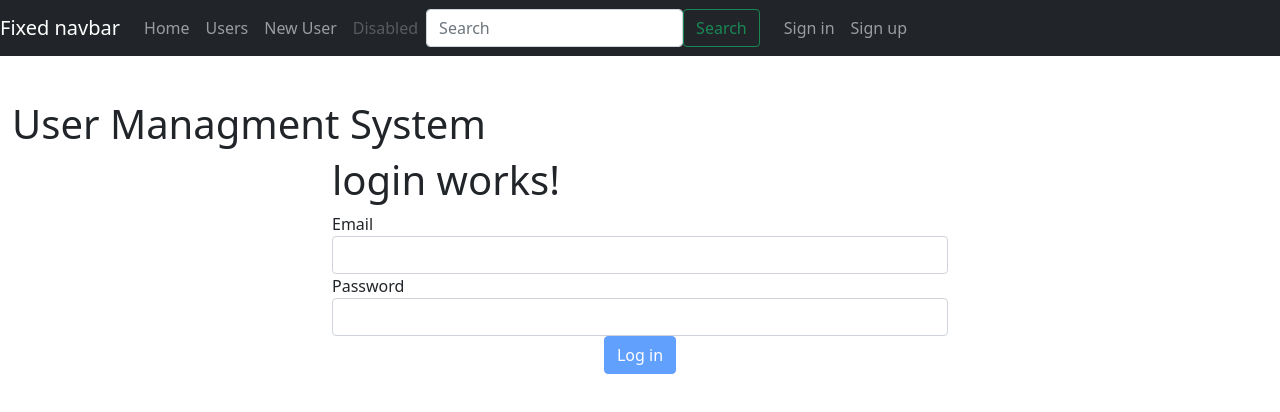
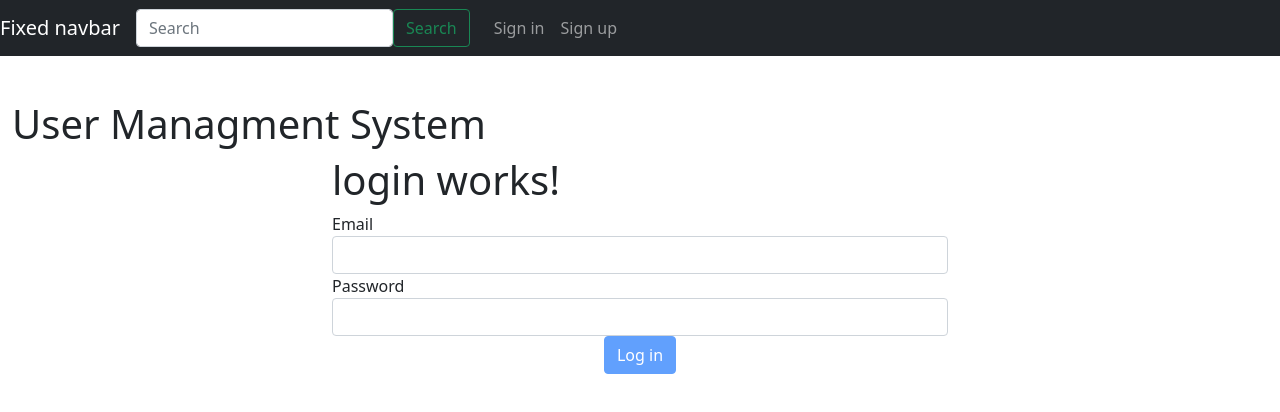
Before and after one commit to francescapetra/ums, an Angular app: page /login in a window 1280 px wide. Shown: the top 412 px of the page. Built offline with nearby package versions, Linux system fonts and the light colour scheme.

Commit message:
routeguard-navigate

```diff
--- a/src/app/login/login.component.ts
+++ b/src/app/login/login.component.ts
@@ -1,6 +1,7 @@
 import { Component, OnInit } from '@angular/core';
 import { NgForm } from '@angular/forms';
 import { Router } from '@angular/router';
+import { User } from '../classes/User';
 import { AuthService } from '../services/auth.service';
 
 @Component({
@@ -13,6 +14,16 @@ export class LoginComponent implements OnInit {
   constructor(private auth:AuthService, private router: Router) { }
 
   ngOnInit(): void {
+
+    this.auth.usersignedin
+
+    .subscribe(
+
+      (user: User) => {
+
+      this.router.navigate(['']);
+      }
+    );
   }
 
   signIn(form: NgForm) {
@@ -27,7 +38,7 @@ export class LoginComponent implements OnInit {
 
       console.log(result);
 
-      return this.router.navigate(['']);
+      return this.router.navigate(['/']);
     }
 
 
--- a/src/app/nav/nav.component.html
+++ b/src/app/nav/nav.component.html
@@ -8,16 +8,16 @@
   <div class="collapse navbar-collapse" id="navbarCollapse" >
     <ul class="navbar-nav mr-auto">
       <li class="nav-item active">
-        <a class="nav-link" href="#" routerLink="">Home</a>
+        <a class="nav-link" href="#" *ngIf="isUserLoggedIn" routerLink="">Home</a>
       </li>
       <li class="nav-item active">
-        <a class="nav-link" href="#" routerLink="users">Users</a>
+        <a class="nav-link" href="#" *ngIf="isUserLoggedIn" routerLink="users">Users</a>
       </li>
       <li class="nav-item">
-        <a class="nav-link " href="#" routerLink="users/new">New User</a>
+        <a class="nav-link " href="#" *ngIf="isUserLoggedIn" routerLink="users/new">New User</a>
       </li>
       <li class="nav-item">
-        <a class="nav-link disabled" href="#">Disabled</a>
+        <a class="nav-link disabled" *ngIf="isUserLoggedIn" href="#">Disabled</a>
       </li>
     </ul>
 
--- a/src/app/routing-module.module.ts
+++ b/src/app/routing-module.module.ts
@@ -10,34 +10,38 @@ import { SignupComponent } from './signup/signup.component';
 
 const routes: Routes = [
   {
-    path: 'signup',
-    component: SignupComponent,
-  },
-  {
-    path: 'login',
-    component: LoginComponent,
-  },
-  {
     path: 'users',
     component: UsersComponent,
-    },
+    canActivate: [RouteGuardService]
+  },
   {
     path: '',
     redirectTo: 'users',
-    pathMatch: 'full'
+    pathMatch: 'full',
+
   },
   {
     path: 'users/new',
-    component: UserDetailComponent
+    component: UserDetailComponent,
+    canActivate: [RouteGuardService]
   },
   {
     path: 'users/:id',
-    component: UserDataComponent
+    component: UserDataComponent,
+    canActivate: [RouteGuardService]
   },
   {
     path: 'users/:id/edit',
     component: UserDetailComponent,
     canActivate: [RouteGuardService]
+  },
+  {
+    path: 'login',
+    component: LoginComponent
+  },
+  {
+    path: 'signup',
+    component: SignupComponent
   }
 ];
 
```
Also changed, not shown: src/app/services/auth.service.ts (+8 -6 lines).
